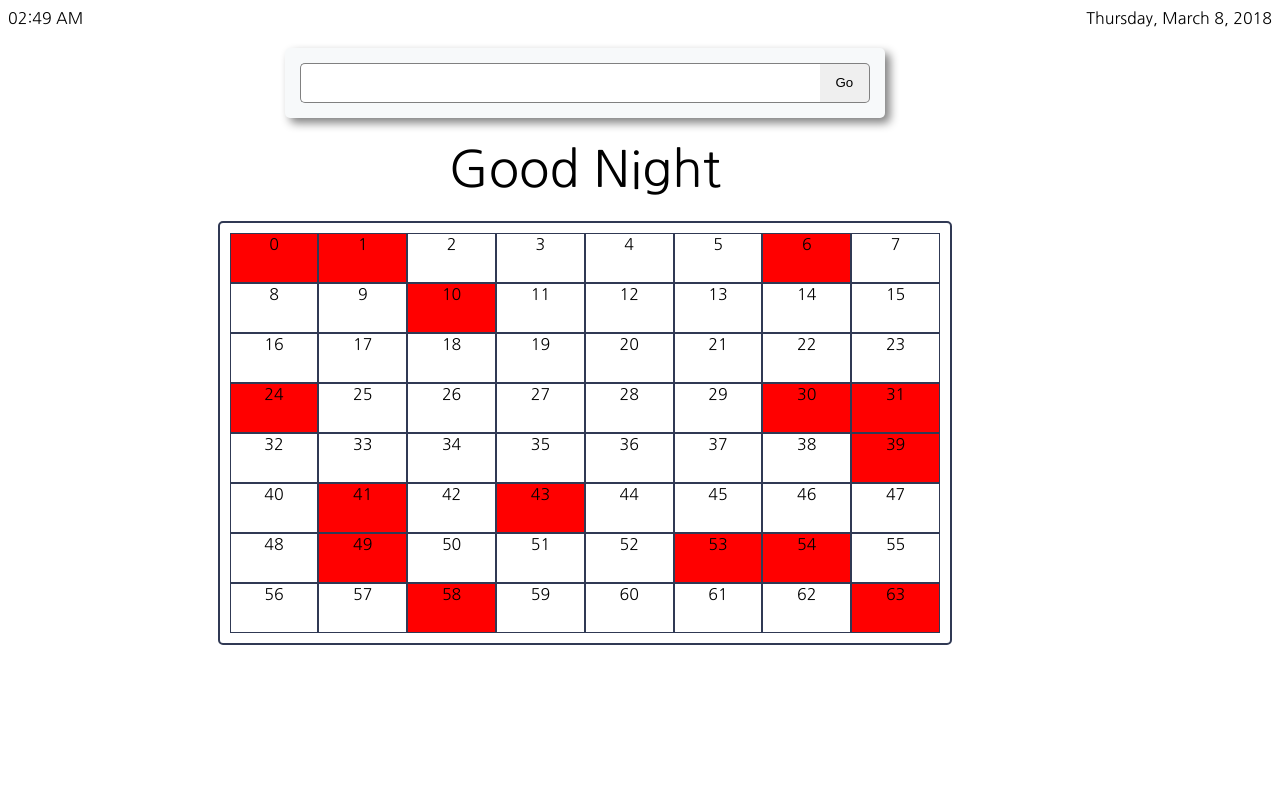
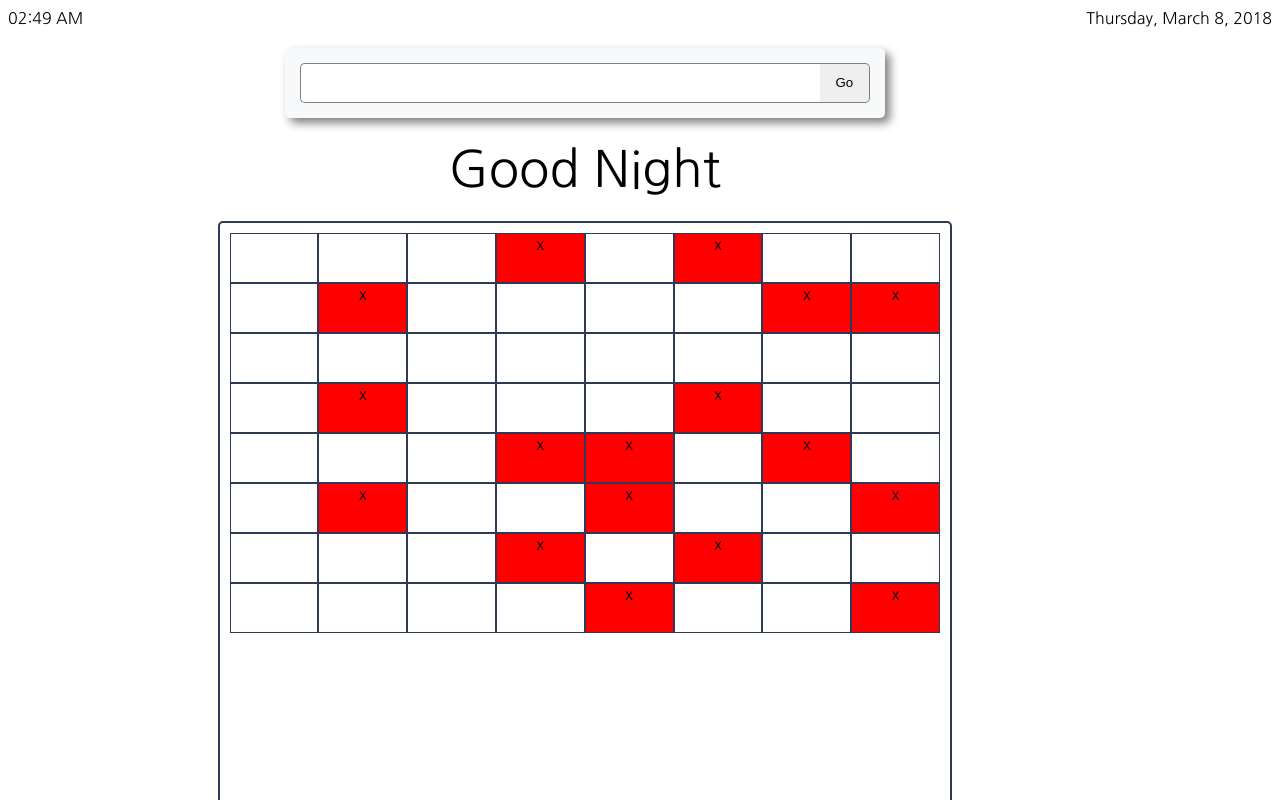
Before and after one commit to ctakemoto/New-Tab-Game, a React (Create React App) app: page / in a window 1280 px wide. Shown: the top 800 px of the page. Built offline with nearby package versions, Linux system fonts and the light colour scheme.

Commit message:
change board structure

```diff
--- a/src/Components/Game.js
+++ b/src/Components/Game.js
@@ -12,12 +12,16 @@ export const Board = props => {
 
     return(
         <div className='game__board'>
-            {props.squares.map((value, index) =>
-                <Square key={index}
-                        //value={value}
-                        value={index}
-                        type={value === 'x' ? 'bomb':''}
+            {props.squares.map(nested =>
+                <div className='game__board__col'>
+                    {nested.map(value =>
+                        <Square
+                            //key={[xindex, yindex]}
+                            value={value}
+                            type={value === 'x' ? 'bomb':''}
                         />
+                    )}
+                </div>
             )}
         </div>
     );
@@ -32,6 +36,7 @@ class Game extends Component {
           score: 0,
           squares: null,
           moves: 0,
+          boardDimensions: props.boardDimensions,
           numSquares: Math.pow(props.boardDimensions,2)
         };
     }
@@ -45,13 +50,18 @@ class Game extends Component {
     }
 
     initGame = () => {
-        var board = new Array(this.state.numSquares).fill(' ', 0, this.state.numSquares);
+        //each row is it's own array
+        var board = new Array(this.state.boardDimensions).fill(0).map(x => Array(this.state.boardDimensions).fill(' '));
 
         //chose a random number of bombs between a fourth and a third the number of squares
-        const numBombs = this.randSquare(this.state.numSquares/4,this.state.numSquares/3)
+        const numBombs = this.randInt(this.state.numSquares/4,this.state.numSquares/3)
+        var currentSquare;
+
         //populate bombs on the board
+        //add 1 to the surrounding squares
         for(var i=0; i < numBombs; i++){
-            board[this.randSquare(0, this.state.numSquares)] = 'x';
+            currentSquare = this.randSquare();
+            board[currentSquare[0]][currentSquare[1]] = 'x';
         }
 
         this.setState({
@@ -59,11 +69,22 @@ class Game extends Component {
         });
     }
 
-    randSquare = (min, max) => {
+    setSurroundingNumbers = (board, currentSquare) => {
+
+    }
+
+    randInt = (min, max) => {
         //picks a random number between min and max
         min = Math.ceil(min);
         max = Math.floor(max);
         return Math.floor(Math.random() * (max - min)) + min;
+    }
+
+    randSquare = () => {
+        var pos = new Array(2);
+        pos[0] = this.randInt(0, this.state.boardDimensions);
+        pos[1] = this.randInt(0, this.state.boardDimensions);
+        return pos;
     }
 
     render(){
```
